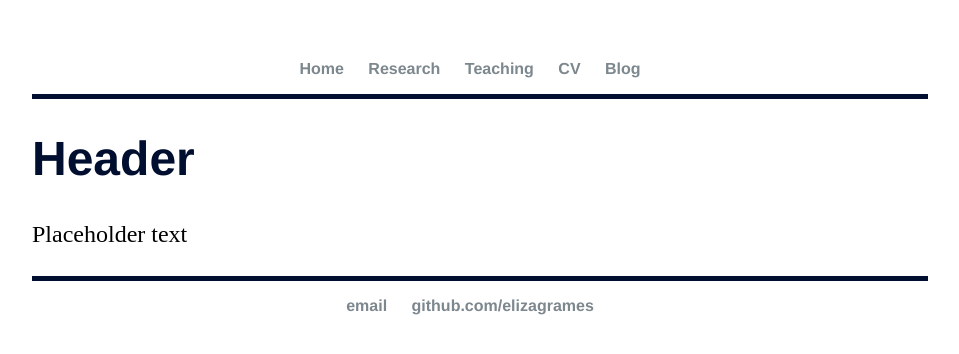
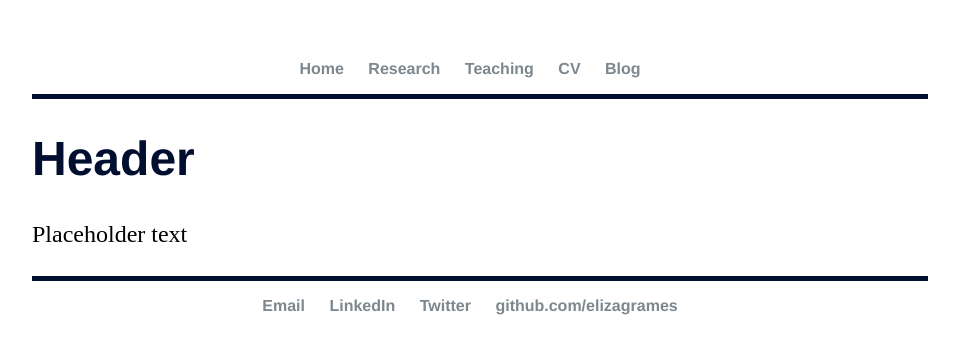
Before and after one commit to elizagrames/elizagrames.github.io, a Jekyll site: the page built from index.html, in a window 1280 px wide. Shown: the top 354 px of the page, without its empty margins (160-1119 px from the left). Built offline with Jekyll 4.4.1, drawn with Linux system fonts in a browser that asks for light colours.

Commit message:
Update default.html

```diff
--- a/_layouts/default.html
+++ b/_layouts/default.html
@@ -23,7 +23,9 @@
 			</div><!-- /.container -->
 			<footer>
 	    		<ul>
-	        		<li><a href="mailto:eliza.grames@uconn.edu">email</a></li>
+	        		<li><a href="mailto:eliza.grames@uconn.edu">Email</a></li>
+	        		<li><a href="https://www.linkedin.com/in/eliza-grames-13263855">LinkedIn</a></li>
+	        		<li><a href="https://twitter.com/elizagrames">Twitter</a></li>
 	        		<li><a href="https://github.com/elizagrames">github.com/elizagrames</a></li>
 				</ul>
 			</footer>
```
